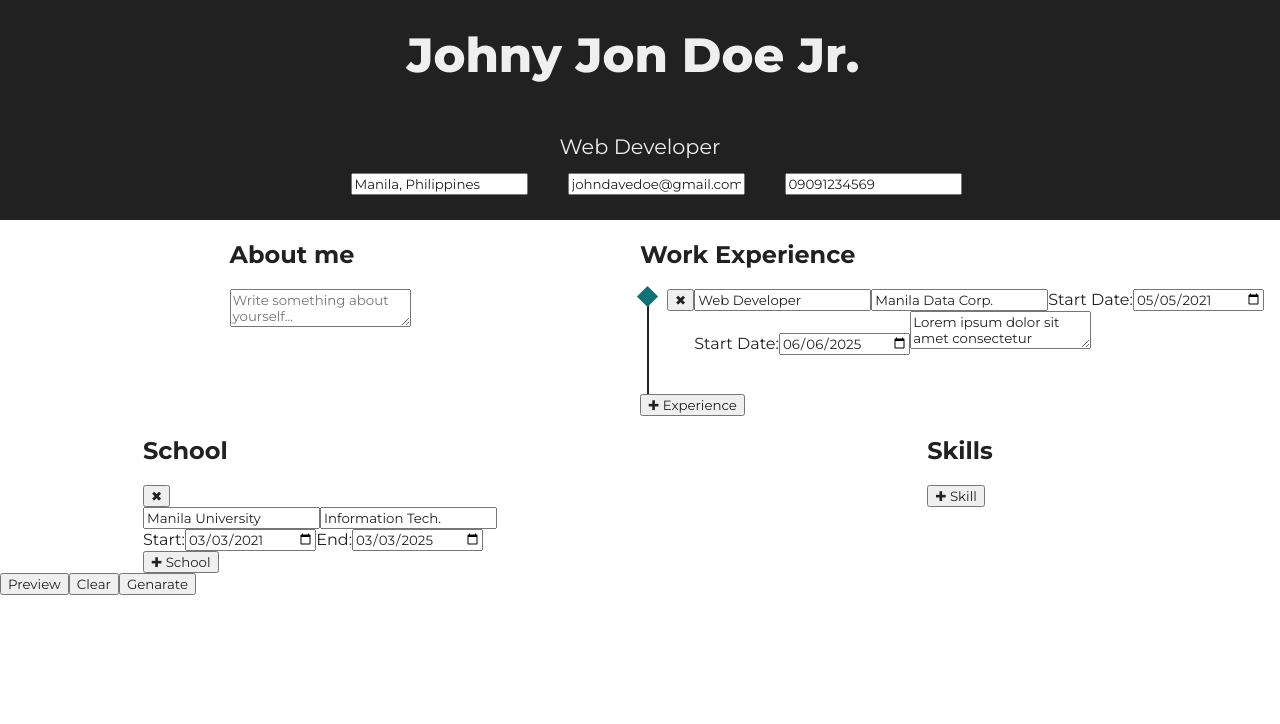
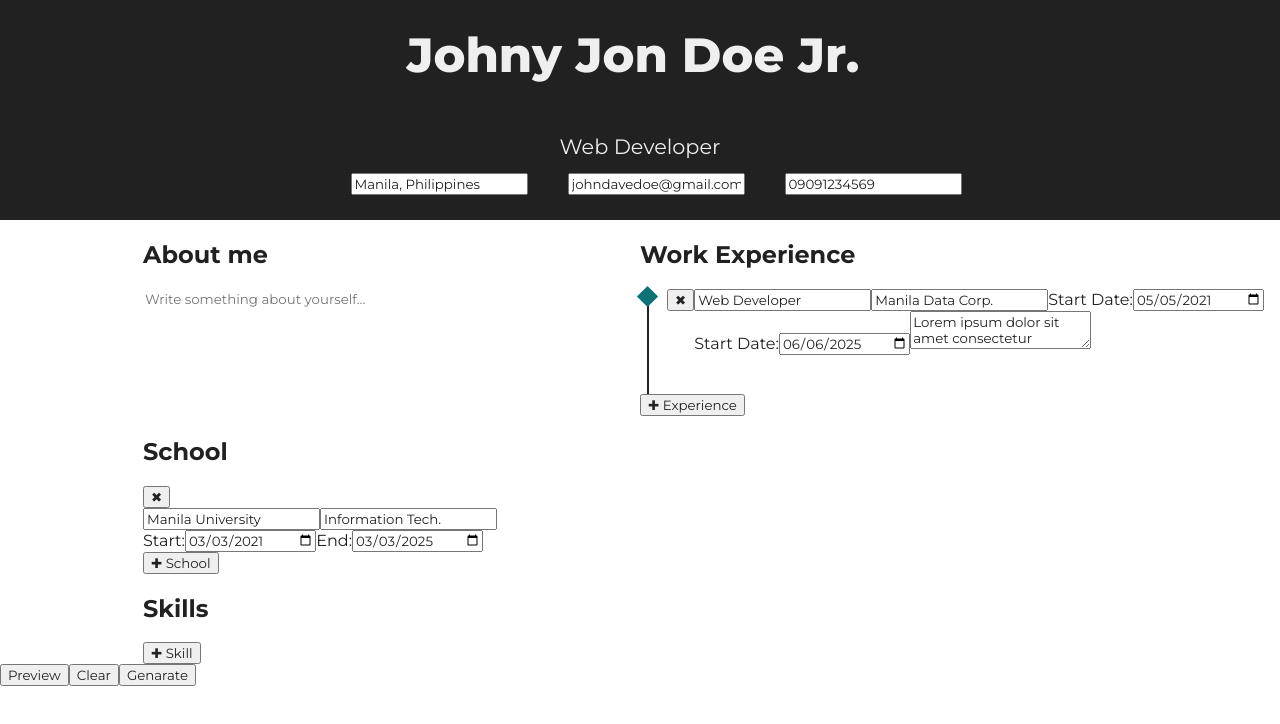
Before and after one commit to xxemat20xx/CV-App, a React (Vite) app: page / in a window 1280 px wide. Shown: the top 724 px of the page. Built offline with nearby package versions, Linux system fonts and the light colour scheme; some icons are missing.

Commit message:
commit change 32825

```diff
--- a/src/App.jsx
+++ b/src/App.jsx
@@ -57,10 +57,15 @@ function App() {
         <div className="container">
             <PersonalDetails personalInfo={personalInfo} onChange={handlePersonalInfoChange} />
             <div className="bottom-content">
-            <Summary />
-            <WorkExperience workExpInfo={workExpInfo} onChange={handleWorkExpChange}/>
-            <Education educationInfo={educationInfo} onChange={handleEducationChange}/>
-            <Skills value={skill} onChange={setSkill}/>
+                <div className="left-panel">
+                <Summary />
+                <Education educationInfo={educationInfo} onChange={handleEducationChange}/>
+                <Skills value={skill} onChange={setSkill}/>
+                </div>
+                <div className="right-panel">
+                <WorkExperience workExpInfo={workExpInfo} onChange={handleWorkExpChange}/>
+
+                </div>
 
             </div>
         </div>
--- a/src/components/Summary.jsx
+++ b/src/components/Summary.jsx
@@ -1,8 +1,8 @@
 import React from 'react'
-
+import styles from '../modules/summary.module.css'
 export default function Summary({value, onChange}) {
   return (
-    <div className="">
+    <div className={styles.summary_container}>
         <h2>About me</h2>
         <textarea
             placeholder='Write something about yourself...'
--- a/src/components/WorkExperience.jsx
+++ b/src/components/WorkExperience.jsx
@@ -29,7 +29,7 @@ export default function WorkExperience({workExpInfo, onChange}) {
         {workExpInfo.map((workExpInfo, index) => (
 
             <div key={index} className="experience-entry">
-               <div className="design-content">
+            <div className="design-content">
             <div className='design diamond'></div>
             <div className='design line'></div>
             </div>
--- /dev/null
+++ b/src/modules/summary.module.css
@@ -0,0 +1,17 @@
+:root{
+    --grey:  #323232;
+    --white: #EFEFEF;
+    --green: #0D7377;
+    --skyblue: #14FFEC;
+    --black: #212121;
+  }
+.summary_container{
+    width: 100%;
+
+}
+.summary_container textarea{
+    border: none;
+    resize: none;
+    width: 100%;
+    height: 120px;
+}
```
